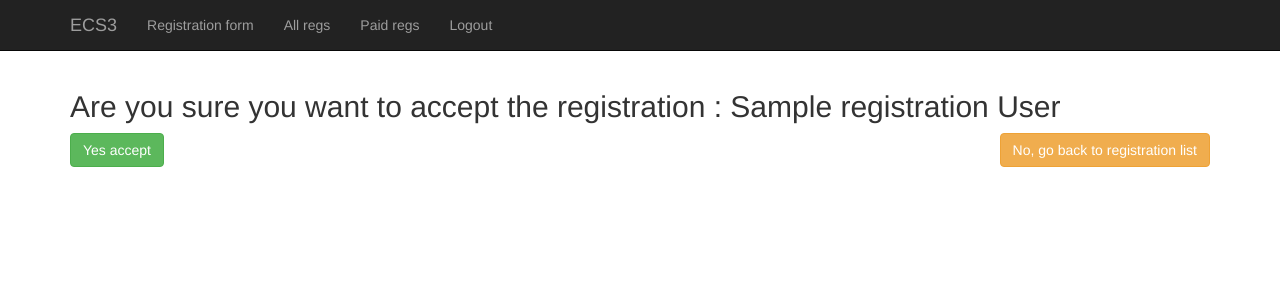
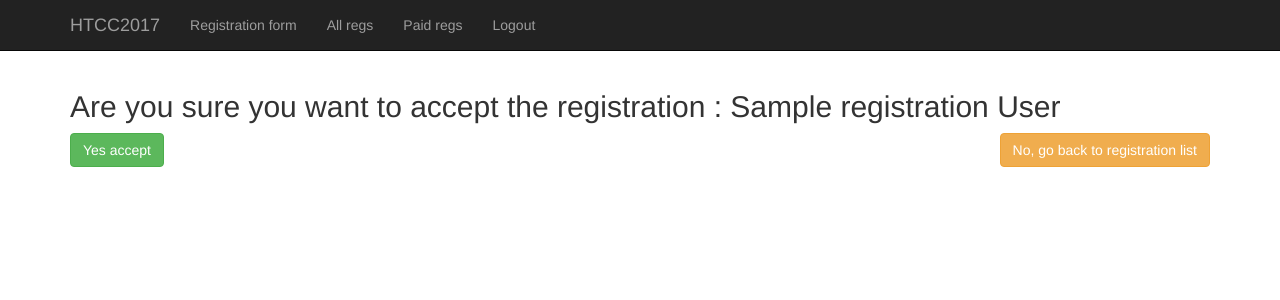
Before and after one commit to zoranstefanic/ecs3, a Django app: page /registration/accept/1 in a window 1280 px wide. Shown: the top 300 px of the page. Run offline with Django 3.2, Linux system fonts and the light colour scheme; a user stored in the database is signed in; tables that the repository leaves empty hold one stand-in row (values such as "Sample post"); parts of the project's set-up code (start-up, migrations or seed data) failed here and were passed over; some libraries are stand-ins or nearby versions.

Commit message:
Changed brand name to HTCC2017

```diff
--- a/registrations/templates/base.html
+++ b/registrations/templates/base.html
@@ -39,7 +39,7 @@
                     <span class="icon-bar"></span>
                     <span class="icon-bar"></span>
                 </button>
-                <a class="navbar-brand" href="http://ecs3.ecanews.org">ECS3</a>
+                <a class="navbar-brand" href="http://htcc2017.org">HTCC2017</a>
             </div>
             <!-- Collect the nav links, forms, and other content for toggling -->
             <div class="collapse navbar-collapse" id="bs-example-navbar-collapse-1">
```
